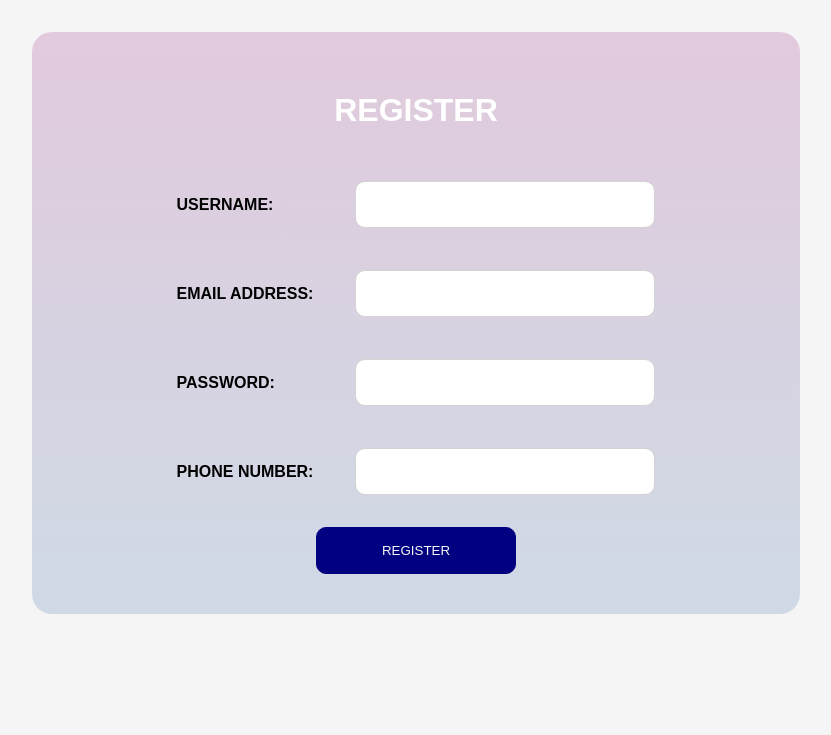
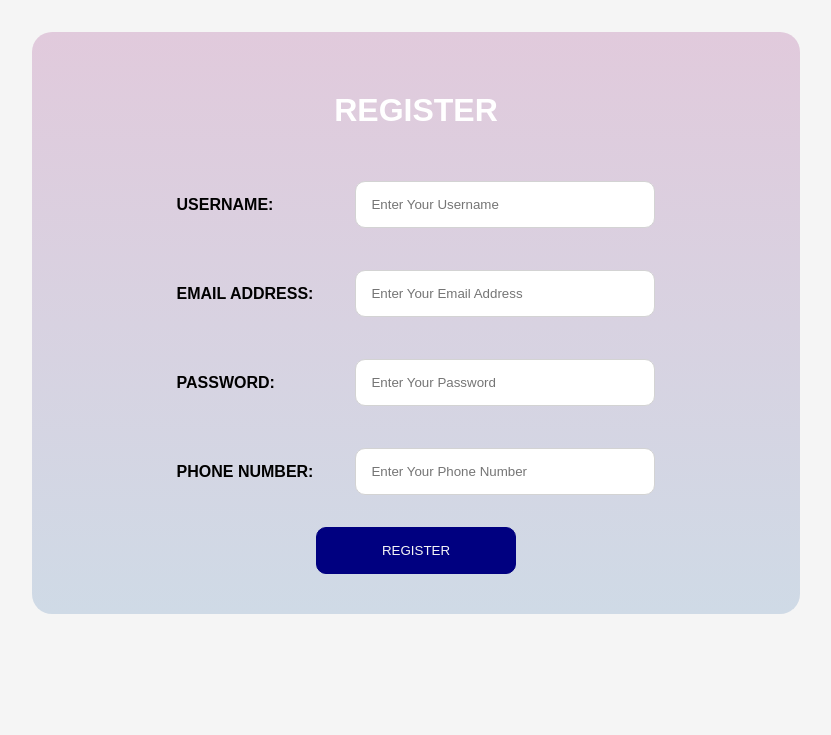
Before and after one commit to Kesther04/roof_sheet_repo, a PHP site: page /dash_auth/register/register in a window 1280 px wide. Shown: the part 224-959 px from the top of the page, without its empty margins (224-1055 px from the left). Run offline with PHP 8.4, Linux system fonts and the light colour scheme.

Commit message:
Update to login and register page

```diff
--- a/css/login.css
+++ b/css/login.css
@@ -219,7 +219,12 @@ input[type="checkbox"]{
 }
 
 .login-sec table tr #tock input{
-    width:100px;
+    width:50px;
+}
+
+.login-sec table tr #tock input:focus{
+    border:0px solid rgb(99, 99, 245);
+    box-shadow: 0px 0px 0px  0px rgb(142, 142, 247);
 }
 
 #pock input{
@@ -262,6 +267,12 @@ input[type="checkbox"]{
     width:100px;
 }
 
+
+#p-a-t input:focus{
+    border:0px solid rgb(99, 99, 245);
+    box-shadow: 0px 0px 0px  0px rgb(142, 142, 247);
+}
+
 #aaa{
     display: block;
     width:30%;
--- a/dash_auth/login/login.php
+++ b/dash_auth/login/login.php
@@ -42,6 +42,7 @@
                     <td id="tock">
                         <input type="checkbox" >VIEW PASSWORD
                     </td>
+
                 </tr>
 
                 <script src="../../js/jquery.js"></script>
--- a/dash_auth/register/register.php
+++ b/dash_auth/register/register.php
@@ -13,7 +13,7 @@
 
 
 
-            <h1>REGISTER</h1>
+        <h1>REGISTER</h1>
 
 
         <?php
@@ -27,13 +27,13 @@
 
                 <tr>
                     <td>USERNAME:</td>
-                    <td><input type="text"  name="uname" required></td>
+                    <td><input type="text"  name="uname" placeholder="Enter Your Username" required></td>
                 </tr>
 
 
                 <tr>
                     <td>EMAIL ADDRESS:</td>
-                    <td><input type="text"  name="email" required></td>
+                    <td><input type="text"  name="email" placeholder="Enter Your Email Address" required></td>
                 </tr>
 
                 <tr>
@@ -41,7 +41,7 @@
 
                     <td>
                     <span>
-                        <input type="password"  name="pass" id="p-p-p"  required>
+                        <input type="password"  name="pass" id="p-p-p" placeholder="Enter Your Password"  required>
                     </span>
 
                     <span id="p-a-t">
@@ -55,7 +55,7 @@
 
                 <tr>
                     <td>PHONE NUMBER:</td>
-                    <td><input type="number"  name="pno" required></td>
+                    <td><input type="number"  name="pno" placeholder="Enter Your Phone Number" required></td>
                 </tr>
 
             </table>
```
